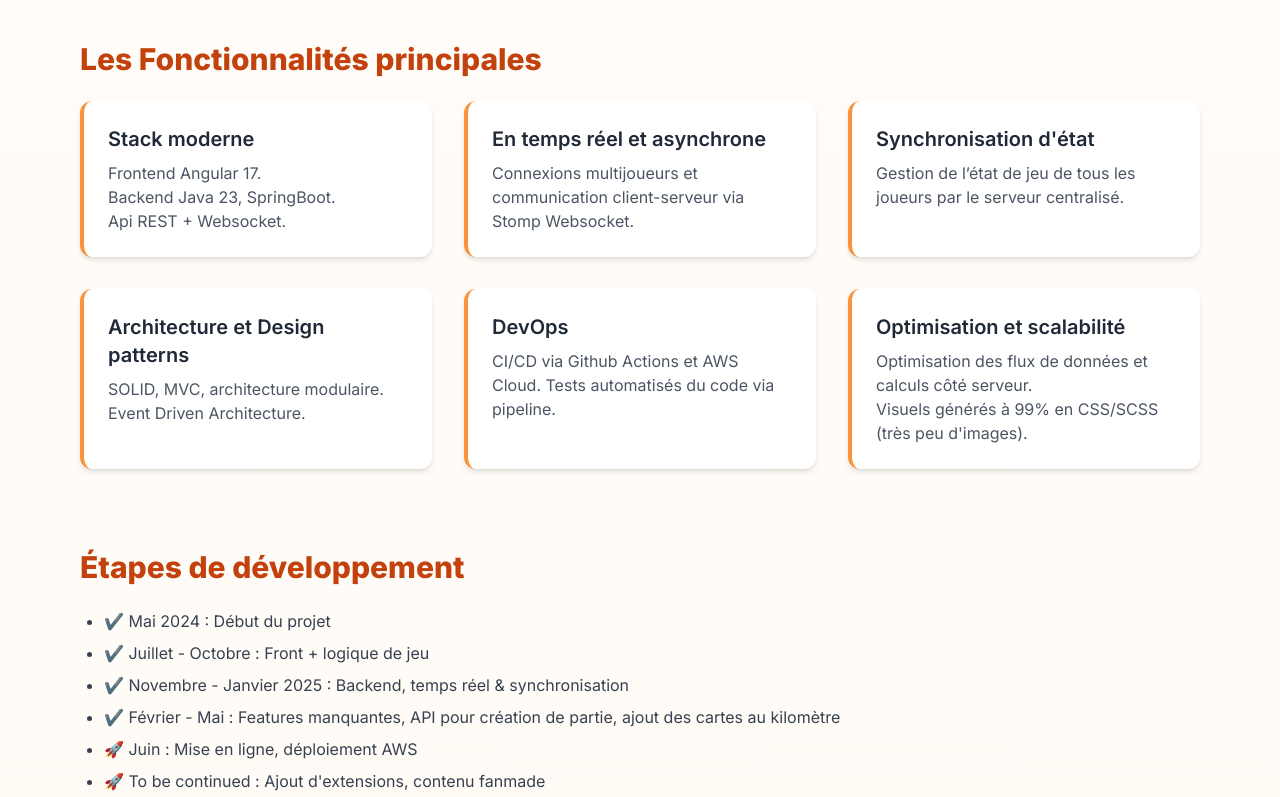
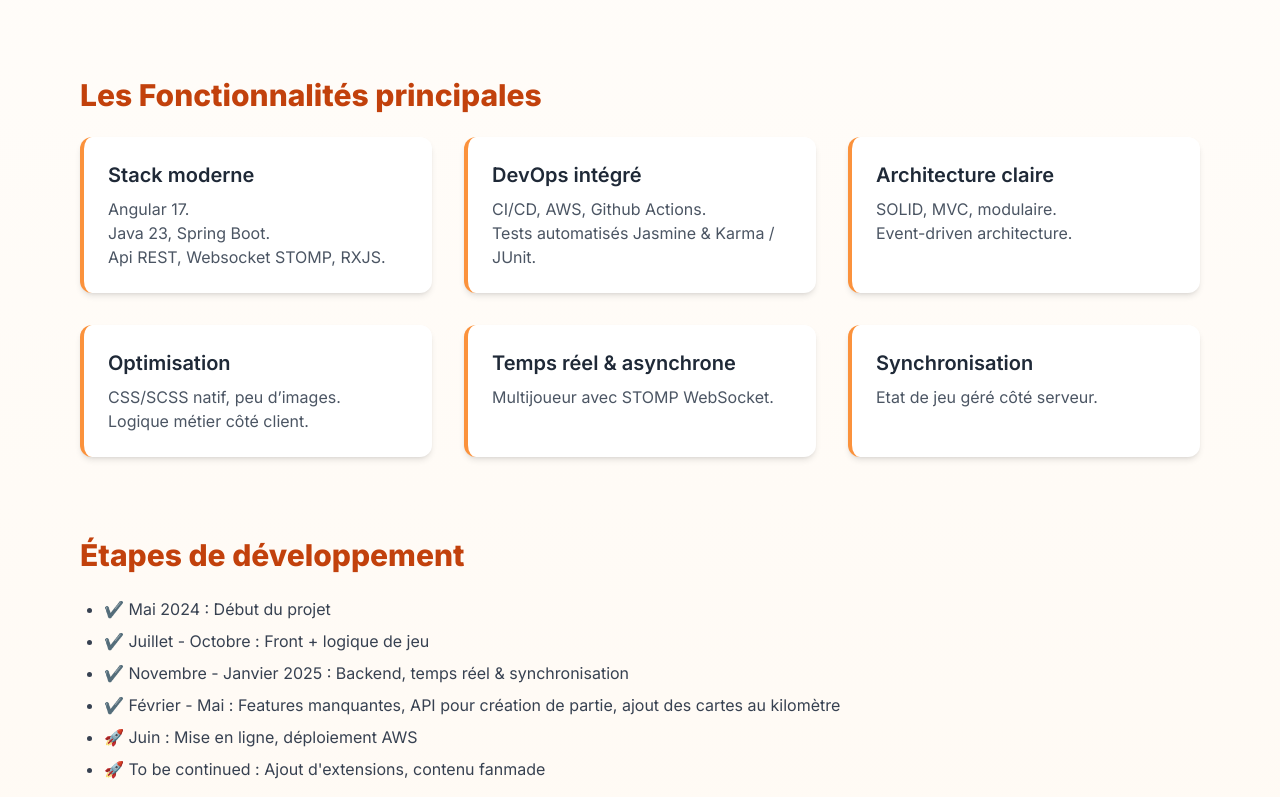
Before and after one commit to Mylaana/landing-ares-expedition, a plain HTML site: page index.html in a window 1280 px wide. Shown: the part 1263-2060 px from the top of the page. Drawn offline with nearby package versions, Linux system fonts and the light colour scheme.

Commit message:
improved index, added icon

```diff
--- a/index.html
+++ b/index.html
@@ -3,7 +3,8 @@
 <head>
   <meta charset="UTF-8" />
   <meta name="viewport" content="width=device-width, initial-scale=1.0" />
-  <title>Ares Expedition</title>
+  <title>Dev Fullstack Angular + Java · Jeu multijoueur Ares Expedition</title>
+  <link rel="icon" type="image/x-icon" href="images/favicon.ico">
   <script src="https://cdn.tailwindcss.com"></script>
   <link href="https://fonts.googleapis.com/css2?family=Inter:wght@400;600;800&display=swap" rel="stylesheet">
 
@@ -24,15 +25,18 @@
 <body class="bg-gradient-to-b from-white to-orange-50 text-gray-800">
   <div class="max-w-6xl mx-auto px-4 py-12">
     <header class="text-center mb-20 mt-20">
-      <h1 class="text-6xl font-extrabold text-orange-500 mb-10">Ares Expedition</h1>
-      <p class="text-xl text-gray-700">Une web app pour jouer à <span class="italic">Terraforming Mars - Ares Expedition</span>, jusqu'à 6 joueurs en ligne.</p>
+      <h1 class="text-6xl font-extrabold text-orange-500">Ares Expedition</h1>
+      <div class="text-center mb-10 text-orange-600 font-semibold mb-10">
+        <h2>🚀 Fullstack Angular / Java · 100% from scratch · Solo Dev · WebSocket · DevOps AWS</h2>
+      </div>
       <div class="flex justify-center">
-        <a href="https://github.com/Mylaana/aresexpedition" target="_blank" class="inline-block mt-10 px-6 py-3 bg-orange-500 text-white font-semibold rounded-lg shadow hover:bg-orange-600">Voir le code sur GitHub</a>
+        <a href="https://github.com/Mylaana/aresexpedition" target="_blank" class="inline-block px-6 py-3 bg-orange-500 text-white font-semibold rounded-lg shadow hover:bg-orange-600">Voir le code sur GitHub</a>
       </div>
     </header>
 
     <section class="mb-20 animate-fadeIn">
-      <h2 class="text-3xl font-bold mb-6 text-orange-700">Bienvenue sur Mars</h2>
+      <h2 class="text-3xl font-bold mb-6 text-orange-700">Ares Expedition, le défi fullstack</h2>
+      <p class="text-gray-600 text-xl mb-6">Une application web multijoueur, codée de A à Z, pour jouer à Terraforming Mars – Ares Expedition. Backend, frontend, WebSocket, API REST, déploiement… tout y est.</p>
       <div class="bg-gray-200 rounded-lg flex items-center justify-center"><img class="shadow-md rounded-xl shadow-gray-500" src="images/fullscreen_lobby.png" alt="Capture d'écran de la page d'accueil du jeu"></div>
     </section>
 
@@ -49,31 +53,32 @@
       <div class="grid grid-cols-1 md:grid-cols-3 gap-8">
         <div class="bg-white border-l-4 border-orange-400 p-6 rounded-xl shadow-md transition transform hover:-translate-y-1 hover:shadow-lg">
           <h3 class="text-xl font-semibold text-gray-800 mb-2">Stack moderne</h3>
-          <p class="text-gray-600">Frontend Angular 17.</p>
-          <p class="text-gray-600">Backend Java 23, SpringBoot.</p>
-          <p class="text-gray-600">Api REST + Websocket.</p>
+          <p class="text-gray-600">Angular 17.</p>
+          <p class="text-gray-600">Java 23, Spring Boot.</p>
+          <p class="text-gray-600">Api REST, Websocket STOMP, RXJS.</p>
         </div>
         <div class="bg-white border-l-4 border-orange-400 p-6 rounded-xl shadow-md transition transform hover:-translate-y-1 hover:shadow-lg">
-          <h3 class="text-xl font-semibold text-gray-800 mb-2">En temps réel et asynchrone</h3>
-          <p class="text-gray-600">Connexions multijoueurs et communication client-serveur via Stomp Websocket.</p>
+          <h3 class="text-xl font-semibold text-gray-800 mb-2">DevOps intégré</h3>
+          <p class="text-gray-600">CI/CD, AWS, Github Actions.</p>
+          <p class="text-gray-600">Tests automatisés Jasmine & Karma / JUnit.</p>
         </div>
         <div class="bg-white border-l-4 border-orange-400 p-6 rounded-xl shadow-md transition transform hover:-translate-y-1 hover:shadow-lg">
-          <h3 class="text-xl font-semibold text-gray-800 mb-2">Synchronisation d'état</h3>
-          <p class="text-gray-600">Gestion de l’état de jeu de tous les joueurs par le serveur centralisé.</p>
+          <h3 class="text-xl font-semibold text-gray-800 mb-2">Architecture claire</h3>
+          <p class="text-gray-600">SOLID, MVC, modulaire.</p>
+          <p class="text-gray-600">Event-driven architecture.</p>
         </div>
         <div class="bg-white border-l-4 border-orange-400 p-6 rounded-xl shadow-md transition transform hover:-translate-y-1 hover:shadow-lg">
-          <h3 class="text-xl font-semibold text-gray-800 mb-2">Architecture et Design patterns</h3>
-          <p class="text-gray-600">SOLID, MVC, architecture modulaire.</p>
-          <p class="text-gray-600">Event Driven Architecture.</p>
+          <h3 class="text-xl font-semibold text-gray-800 mb-2">Optimisation</h3>
+          <p class="text-gray-600">CSS/SCSS natif, peu d’images.</p>
+          <p class="text-gray-600">Logique métier côté client.</p>
         </div>
         <div class="bg-white border-l-4 border-orange-400 p-6 rounded-xl shadow-md transition transform hover:-translate-y-1 hover:shadow-lg">
-          <h3 class="text-xl font-semibold text-gray-800 mb-2">DevOps</h3>
-          <p class="text-gray-600">CI/CD via Github Actions et AWS Cloud. Tests automatisés du code via pipeline.</p>
+          <h3 class="text-xl font-semibold text-gray-800 mb-2">Temps réel & asynchrone</h3>
+          <p class="text-gray-600">Multijoueur avec STOMP WebSocket.</p>
         </div>
         <div class="bg-white border-l-4 border-orange-400 p-6 rounded-xl shadow-md transition transform hover:-translate-y-1 hover:shadow-lg">
-          <h3 class="text-xl font-semibold text-gray-800 mb-2">Optimisation et scalabilité</h3>
-          <p class="text-gray-600">Optimisation des flux de données et calculs côté serveur.</p>
-          <p class="text-gray-600">Visuels générés à 99% en CSS/SCSS (très peu d'images).</p>
+          <h3 class="text-xl font-semibold text-gray-800 mb-2">Synchronisation</h3>
+          <p class="text-gray-600">Etat de jeu géré côté serveur.</p>
         </div>
       </div>
     </section>
@@ -111,16 +116,6 @@
       </div>
     </section>
 
-    <section class="mb-20 animate-fadeIn">
-      <h2 class="text-3xl font-bold mb-6 text-orange-700">La Stack</h2>
-      <ul class="list-disc ml-6 text-gray-700 space-y-2">
-        <li class="italic text-gray-700">Frontend: Angular 17, Typescript, RXJS, RX-Stomp</li>
-        <li class="italic text-gray-700">Backend: Java 23, Spring Boot, Websocket Stomp, API REST</li>
-        <li class="italic text-gray-700">DevOps: Github Actions, AWS, Pipeline CI/CD</li>
-        <li class="italic text-gray-700">Tests automatisés: Jasmine + Karma, JUnit</li>
-      </ul>
-    </section>
-
     <footer class="text-center text-sm text-gray-500 mt-20">
       &copy; 2025 · Alexandre Thore · <a href="https://github.com/Mylaana" target="_blank" class="text-orange-600 hover:underline">GitHub</a>
     </footer>
```
Also changed, not shown: images/favicon.ico (added), 5 other files.
